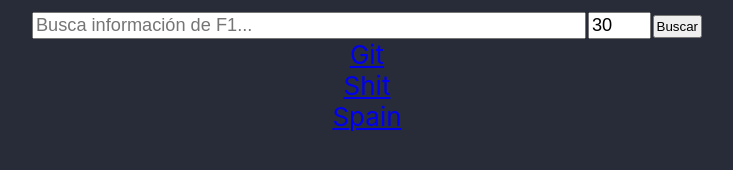
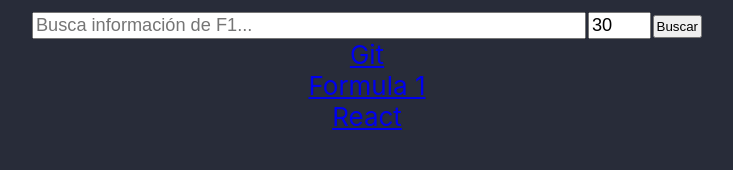
Before and after one commit to ferandgal/React-App-Gif, a React (Create React App) app: page / in a window 1280 px wide. Shown: the part 374-544 px from the top of the page, without its empty margins (273-1006 px from the left). Built offline with nearby package versions, Linux system fonts and the light colour scheme.

Commit message:
Cambiados gif más buscados

```diff
--- a/src/App.js
+++ b/src/App.js
@@ -36,8 +36,8 @@
           <input className='input-button' type="submit" value="Buscar"/>
         </form>
         <Link to='/gif/git/30'>Git</Link>
-        <Link to='/gif/shit/30'>Shit</Link>
-        <Link to='/gif/spain/30'>Spain</Link>
+        <Link to='/gif/F1/30'>Formula 1</Link>
+        <Link to='/gif/React/30'>React</Link>
         <div className='listGifs'>
         <Route
           component = {ListOfGifs}
```
